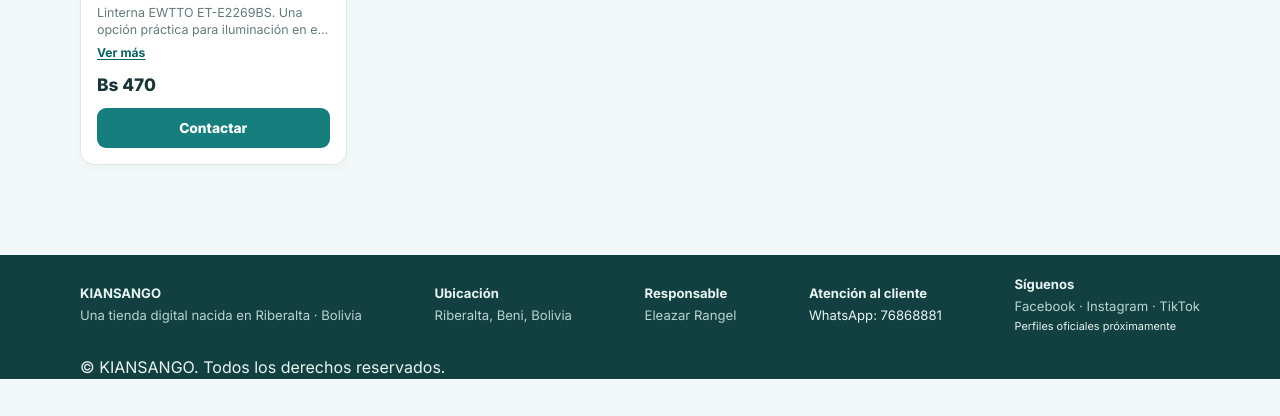
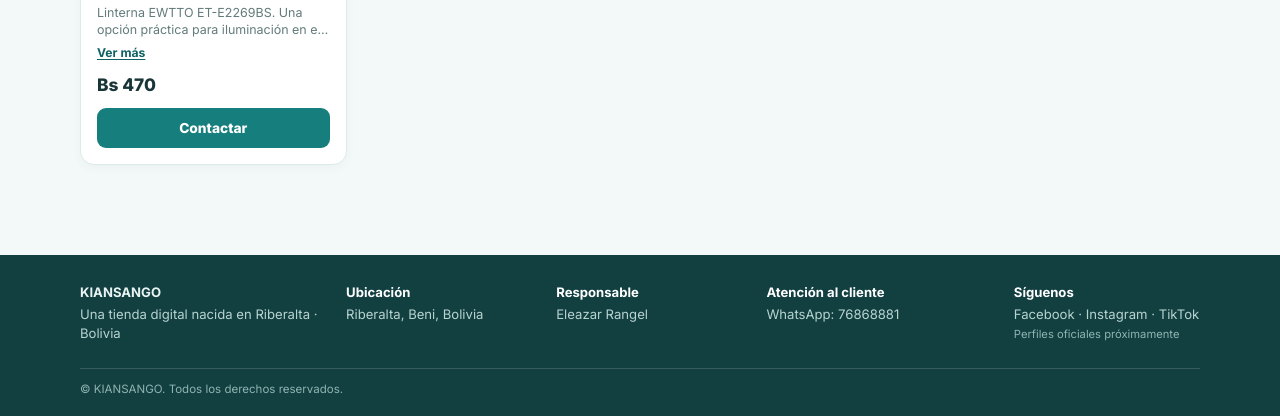
Before and after one commit to mono941-bit/digitech-riberalta, a plain HTML site: page index.html in a window 1280 px wide. Shown: the part 4322-4738 px from the top of the page. Before the commit the page ends 4701 px from the top, so only its background shows below. Drawn offline with Linux system fonts and the light colour scheme.

Commit message:
Style expanded KIANSANGO footer

```diff
--- a/styles.css
+++ b/styles.css
@@ -219,3 +219,27 @@ h2 { margin: 3px 0 0; font-size: 1.8rem; letter-spacing: -.03em; }
   .trust-grid { grid-template-columns: 1fr; }
   .reviews-panel { grid-template-columns: 1fr; padding: 16px; }
 }
+
+
+/* Footer institucional y datos de contacto */
+.footer-inner {
+  display: grid;
+  grid-template-columns: 1.3fr 1fr 1fr 1.2fr 1fr;
+  align-items: start;
+  gap: 24px;
+  padding: 28px 0 24px;
+}
+.footer-column { display: grid; gap: 5px; }
+.footer-column strong { color: #fff; font-size: .82rem; }
+.footer-column span, .footer-column a, .footer-brand span { color: #b8d4d1; }
+.footer-column a:hover { color: #fff; text-decoration: underline; }
+.footer-social small { color: #8fb4b1; font-size: .7rem; }
+.footer-bottom { padding: 12px 0 18px; border-top: 1px solid rgba(232,244,242,.16); color: #8fb4b1; font-size: .72rem; }
+@media (max-width: 760px) {
+  .footer-inner { grid-template-columns: repeat(2, minmax(0, 1fr)); gap: 20px 14px; }
+  .footer-brand { grid-column: 1 / -1; }
+}
+@media (max-width: 380px) {
+  .footer-inner { grid-template-columns: 1fr; }
+  .footer-brand { grid-column: auto; }
+}
```
